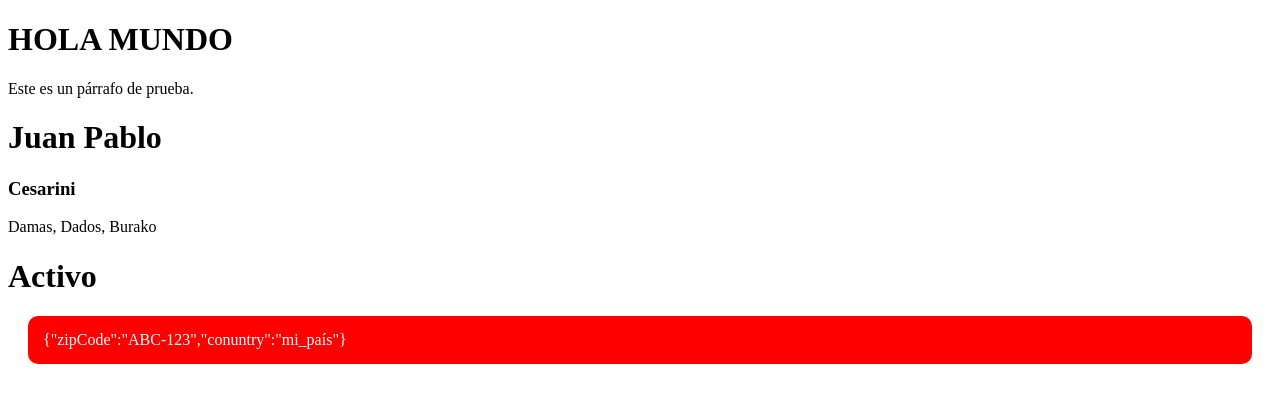
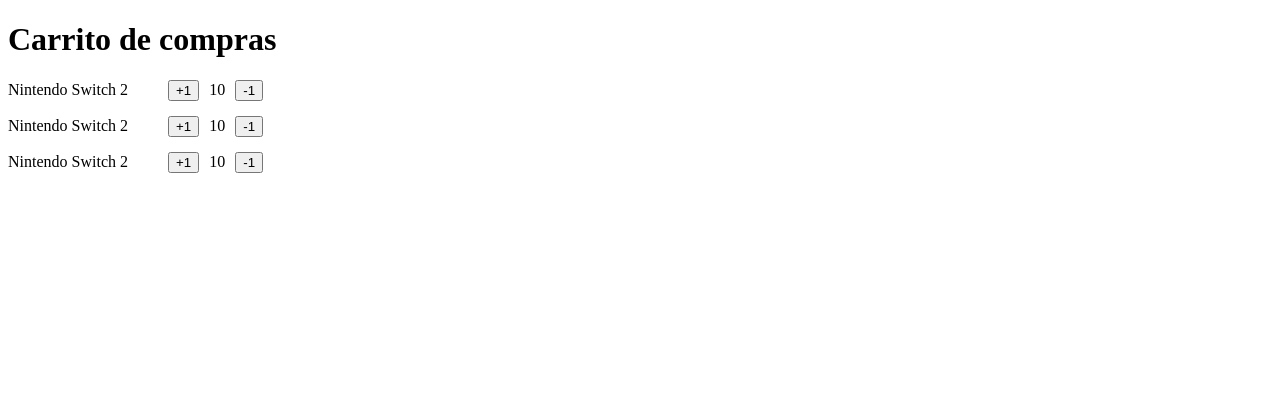
Before and after one commit to juanpablocesarini/curso-react-by-fernandoherrera, a React (Vite) app in the folder 02-first-steps/: page / in a window 1280 px wide. Shown: the top 402 px of the page. Built offline with nearby package versions, Linux system fonts and the light colour scheme.

Commit message:
componente ItemCounter

```diff
--- a/02-first-steps/src/FirstStepApp.tsx
+++ b/02-first-steps/src/FirstStepApp.tsx
@@ -1,9 +1,12 @@
+import { ItemCounter } from "./shopping-cart/ItemCounter";
 
 export function FirstStepApp() {
     return (
         <>
-            <h1>HOLA MUNDO</h1>
-            <p>Este es un párrafo de prueba.</p>
+            <h1>Carrito de compras</h1>
+         <ItemCounter/>
+         <ItemCounter/>
+         <ItemCounter/>
         </>
     )
 }
--- a/02-first-steps/src/main.tsx
+++ b/02-first-steps/src/main.tsx
@@ -1,13 +1,13 @@
 import { StrictMode } from 'react'
 import { createRoot } from 'react-dom/client'
 import { FirstStepApp } from './FirstStepApp'
-import { MyAwosomeApp } from './MyAwesomeApp'
+//import { MyAwosomeApp } from './MyAwesomeApp'
 
 
 
 createRoot(document.getElementById('root')!).render(
   <StrictMode>
     <FirstStepApp />
-    <MyAwosomeApp />
+   {/*  <MyAwosomeApp /> */}
   </StrictMode>,
 )
--- /dev/null
+++ b/02-first-steps/src/shopping-cart/ItemCounter.tsx
@@ -0,0 +1,21 @@
+
+
+export const ItemCounter = () => {
+  return (
+    <section style={{
+        display: 'flex',
+        alignItems: 'center',
+        gap: 10,
+        marginTop:15
+
+    }}>
+        <span style={{
+            width:150,
+        }}
+        >Nintendo Switch 2</span>
+        <button>+1</button>
+        <span>10</span>
+        <button>-1</button>
+    </section>
+  )
+}
```
